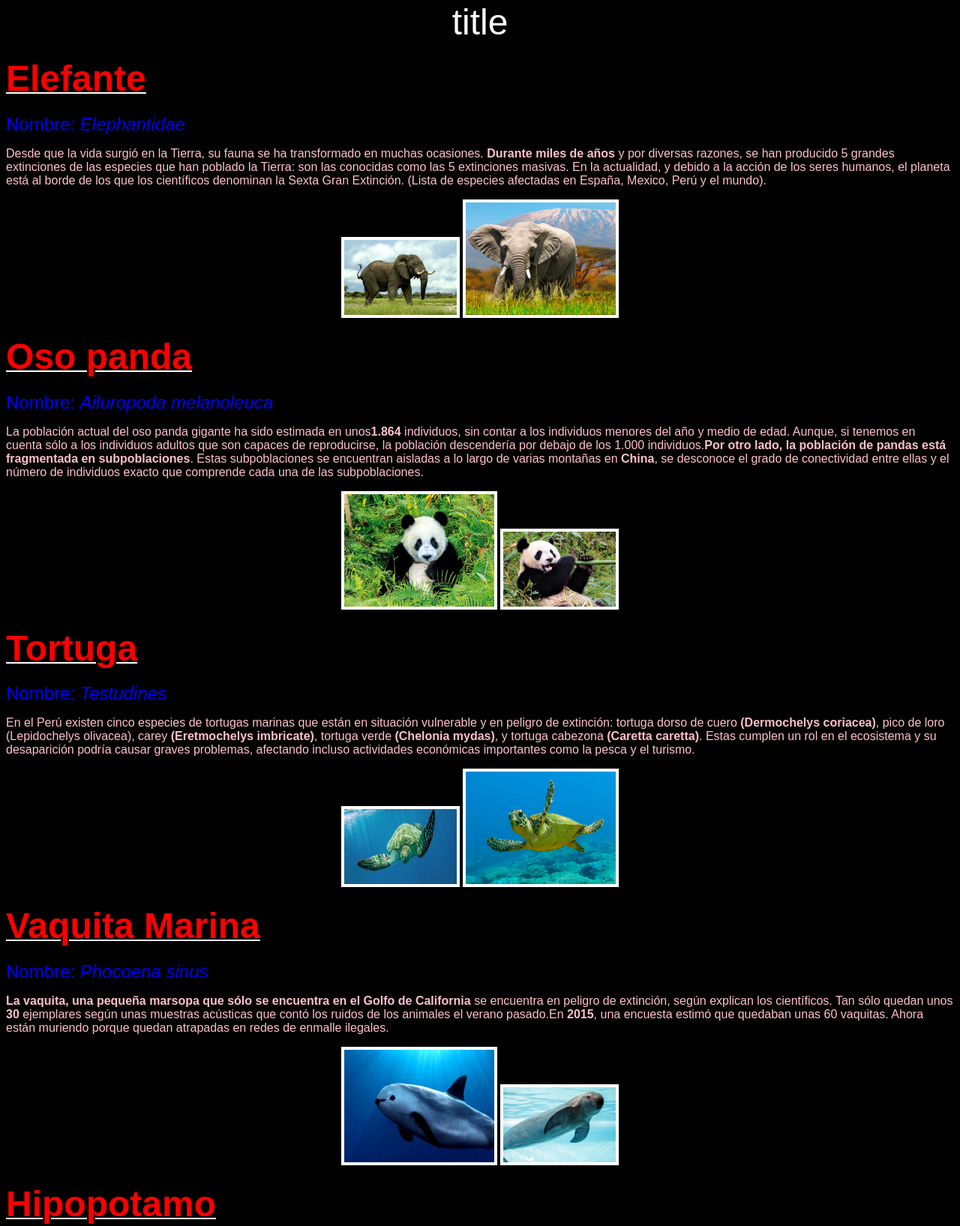
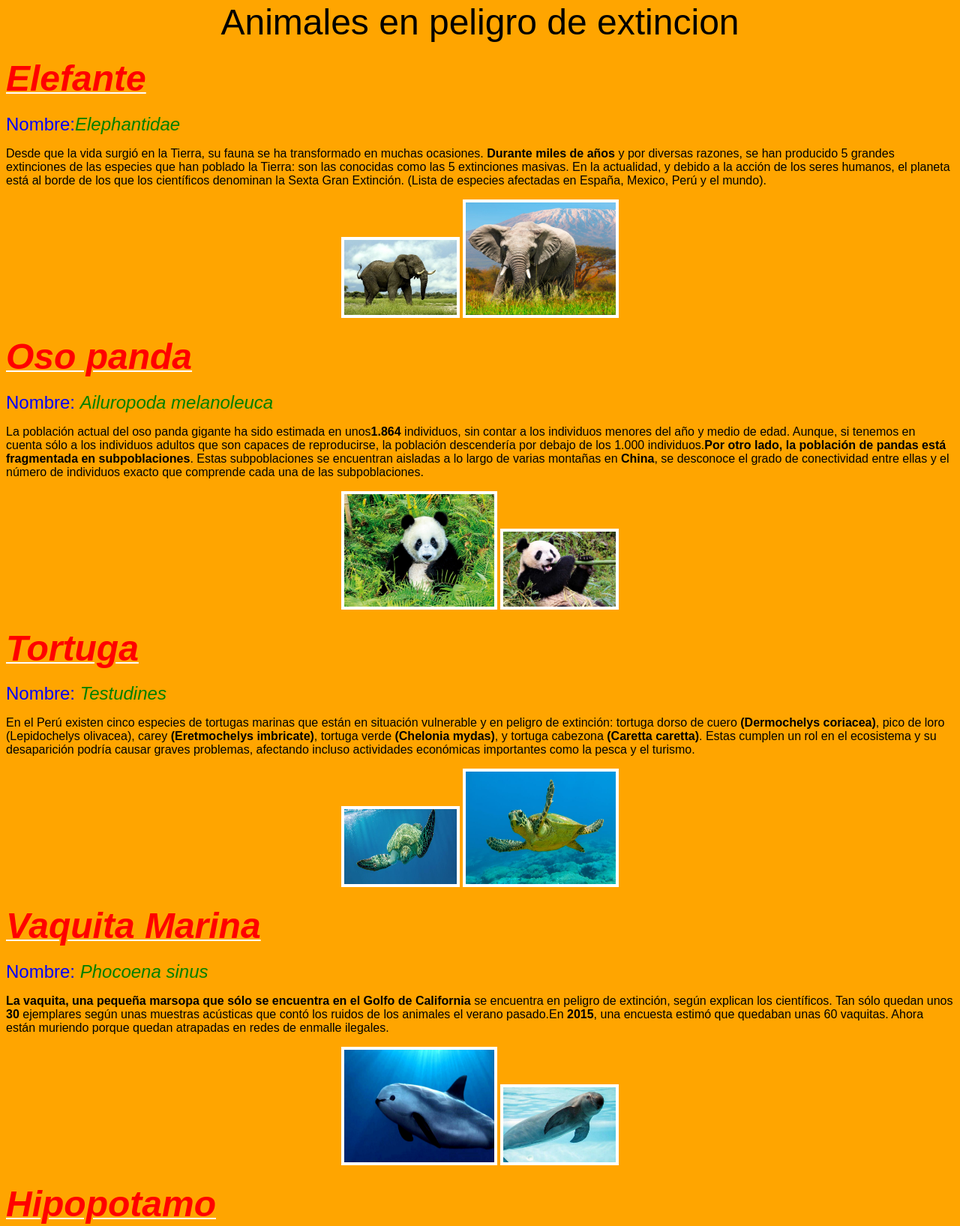
Before and after one commit to cki210/cki210.github.io, a plain HTML site: page index.html in a window 1280 px wide. Shown: the part 14-1649 px from the top of the page at 75% size. Drawn offline with Linux system fonts and the light colour scheme.

Commit message:
Update index.html

```diff
--- a/index.html
+++ b/index.html
@@ -1,52 +1,51 @@
 <!DOCTYPE html>
 <html>
 <head>
-<title>Page Title</title>
+<title>Animales en peligro de extincion</title>
 <style>
 body {
-  background-color: black;
+  background-color: orange;
   text-align: left;
   color: white;
   font-family: Arial, Helvetica, sans-serif;
 }
-<title>Title</title>
 </style>
 </head>
 <body>
 
-<center><p><font size=20>title</font></p></center>
+<center><p><font size=20 color=black>Animales en peligro de extincion</font></p></center>
 
-<h2><u><font size=18 color=red>Elefante</font></u></h2>
-<p><font size=5 color=blue>Nombre: <i>Elephantidae</font></i></p>
-<p><font color=pink>Desde que la vida surgió en la Tierra, su fauna se ha transformado en muchas ocasiones. <b>Durante miles de años</b> y por diversas razones, se han producido 5 grandes extinciones de las especies que han poblado la Tierra: son las conocidas como las 5 extinciones masivas. En la actualidad, y debido a la acción de los seres humanos, el planeta está al borde de los que los científicos denominan la Sexta Gran Extinción. (Lista de especies afectadas en España, Mexico, Perú y el mundo).</font></p>
+<h2><u><i><font size=18 color=red>Elefante</font></i></u></h2>
+<p><font size=5 color=blue>Nombre:</font><font size=5 color=green><i>Elephantidae</font></i></p>
+<p><font color=black>Desde que la vida surgió en la Tierra, su fauna se ha transformado en muchas ocasiones. <b>Durante miles de años</b> y por diversas razones, se han producido 5 grandes extinciones de las especies que han poblado la Tierra: son las conocidas como las 5 extinciones masivas. En la actualidad, y debido a la acción de los seres humanos, el planeta está al borde de los que los científicos denominan la Sexta Gran Extinción. (Lista de especies afectadas en España, Mexico, Perú y el mundo).</font></p>
 <center><img src="elefante1.png" border="4" style="width:150px" height="100"></img>
 <img src="elefante2.png" border="4" style="width:200px" height="150"></img></center>
 
 
-<h2><u><font size=18 color=red>Oso panda</font></u></h2>
-<p><font size=5 color=blue>Nombre: <i>Ailuropoda melanoleuca</font></i></p>
-<p><font color=pink>La población actual del oso panda gigante ha sido estimada en unos<b>1.864</b> individuos, sin contar a los individuos menores del año y medio de edad. Aunque, si tenemos en cuenta sólo a los individuos adultos que son capaces de reproducirse, la población descendería por debajo de los 1.000 individuos.<b>Por otro lado, la población de pandas está fragmentada en subpoblaciones</b>. Estas subpoblaciones se encuentran aisladas a lo largo de varias montañas en <b>China</b>, se desconoce el grado de conectividad entre ellas y el número de individuos exacto que comprende cada una de las subpoblaciones.</font></p>
+<h2><u><i><font size=18 color=red>Oso panda</font></i></u></h2>
+<p><font size=5 color=blue>Nombre: </font><font size=5 color=green><i>Ailuropoda melanoleuca</font></i></p>
+<p><font color=black>La población actual del oso panda gigante ha sido estimada en unos<b>1.864</b> individuos, sin contar a los individuos menores del año y medio de edad. Aunque, si tenemos en cuenta sólo a los individuos adultos que son capaces de reproducirse, la población descendería por debajo de los 1.000 individuos.<b>Por otro lado, la población de pandas está fragmentada en subpoblaciones</b>. Estas subpoblaciones se encuentran aisladas a lo largo de varias montañas en <b>China</b>, se desconoce el grado de conectividad entre ellas y el número de individuos exacto que comprende cada una de las subpoblaciones.</font></p>
 <center><img src="panda1.png" border="4" style="width:200px" height="150"></img>
 <img src="panda2.png" border="4" style="width:150px" height="100"></img></center>
 
 
-<h2><u><font size=18 color=red>Tortuga</font></u></h2>
-<p><font size=5 color=blue>Nombre: <i>Testudines</i></font></p>
-<p><font color=pink>En el Perú existen cinco especies de tortugas marinas que están en situación vulnerable y en peligro de extinción: tortuga dorso de cuero <b>(Dermochelys coriacea)</b>, pico de loro (Lepidochelys olivacea), carey <b>(Eretmochelys imbricate)</b>, tortuga verde <b>(Chelonia mydas)</b>, y tortuga cabezona <b>(Caretta caretta)</b>. Estas cumplen un rol en el ecosistema y su desaparición podría causar graves problemas, afectando incluso actividades económicas importantes como la pesca y el turismo.</font></p>
+<h2><u><i><font size=18 color=red>Tortuga</font></i></u></h2>
+<p><font size=5 color=blue>Nombre: </font><font size=5 color=green><i>Testudines</i></font></p>
+<p><font color=black>En el Perú existen cinco especies de tortugas marinas que están en situación vulnerable y en peligro de extinción: tortuga dorso de cuero <b>(Dermochelys coriacea)</b>, pico de loro (Lepidochelys olivacea), carey <b>(Eretmochelys imbricate)</b>, tortuga verde <b>(Chelonia mydas)</b>, y tortuga cabezona <b>(Caretta caretta)</b>. Estas cumplen un rol en el ecosistema y su desaparición podría causar graves problemas, afectando incluso actividades económicas importantes como la pesca y el turismo.</font></p>
 <center><img src="tortuga2.png" border="4" style="width:150px" height="100"></img>
 <img src="tortuga1.png" border="4" style="width:200px" height="150"></img></center>
 
 
-<h2><u><font size=18 color=red>Vaquita Marina</font></u></h2>
-<p><font size=5 color=blue>Nombre: <i>Phocoena sinus</i></font></p>
-<p><font color=pink><b>La vaquita, una pequeña marsopa que sólo se encuentra en el Golfo de California</b> se encuentra en peligro de extinción, según explican los científicos. Tan sólo quedan unos <b>30</b> ejemplares según unas muestras acústicas que contó los ruidos de los animales el verano pasado.En <b>2015</b>, una encuesta estimó que quedaban unas 60 vaquitas. Ahora están muriendo porque quedan atrapadas en redes de enmalle ilegales.</font></p>
+<h2><u><i><font size=18 color=red>Vaquita Marina</font></i></u></h2>
+<p><font size=5 color=blue>Nombre: </font><font size=5 color=green><i>Phocoena sinus</i></font></p>
+<p><font color=black><b>La vaquita, una pequeña marsopa que sólo se encuentra en el Golfo de California</b> se encuentra en peligro de extinción, según explican los científicos. Tan sólo quedan unos <b>30</b> ejemplares según unas muestras acústicas que contó los ruidos de los animales el verano pasado.En <b>2015</b>, una encuesta estimó que quedaban unas 60 vaquitas. Ahora están muriendo porque quedan atrapadas en redes de enmalle ilegales.</font></p>
 <center><img src="vaquitamarina1.png" border="4" style="width:200px" height="150"></img>
 <img src="vaquitamarina2.png" border="4" style="width:150px" height="100"></img></center>
 
 
-<h2><u><font size=18 color=red>Hipopotamo</font></u></h2>
-<p><font size=5 color=blue>Nombre: <i>Hippopotamus amphibius</i></font></p>
-<p><font color=pink>Actualmente quedan de <b>115000 a 130000</b>hipopótamos vivos a día de hoy, teniendo África oriental y meridional las comunidades más importantes.Cuando se trata del comercio mundial de vida silvestre, los conservacionistas tienen una larga lista de cosas por las que preocuparse. Puede ser que necesite añadir a los hipopótamos a esa dolorosa lista.</font></p>
+<h2><i><u><font size=18 color=red>Hipopotamo</font></i></u></h2>
+<p><font size=5 color=blue>Nombre: </font><font size=5 color=green><i>Hippopotamus amphibius</i></font></p>
+<p><font color=black>Actualmente quedan de <b>115000 a 130000</b>hipopótamos vivos a día de hoy, teniendo África oriental y meridional las comunidades más importantes.Cuando se trata del comercio mundial de vida silvestre, los conservacionistas tienen una larga lista de cosas por las que preocuparse. Puede ser que necesite añadir a los hipopótamos a esa dolorosa lista.</font></p>
 <center><img src="hipopotamo1.png" border="4" style="width:150px" height="100"></img>
 <img src="hipopotamo2.png" border="4" style="width:200px" height="150"></img></center>
 
```
